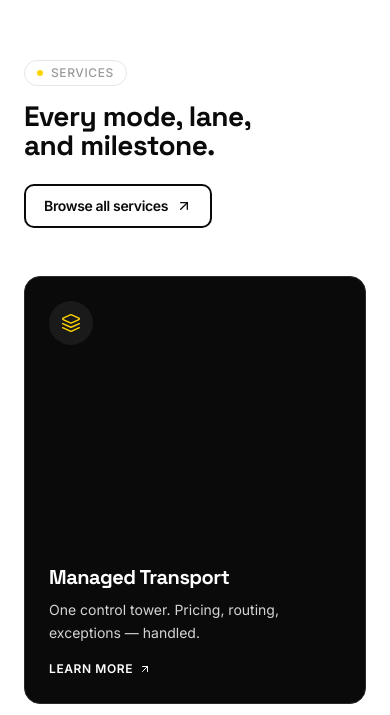
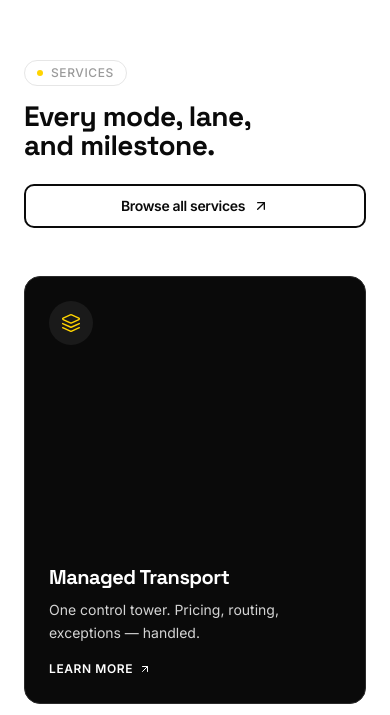
Before and after one commit to thekapturedream/kapture-logistics, a Next.js app: page / in a window 390 px wide. Shown: the part 2338-3053 px from the top of the page. Built offline with nearby package versions, Linux system fonts and the light colour scheme; no server answers.

Commit message:
fix: full-width buttons on mobile (sm:w-auto from 640px)

```diff
--- a/src/app/globals.css
+++ b/src/app/globals.css
@@ -42,7 +42,7 @@ body {
   }
 
   .btn-kapture {
-    @apply inline-flex items-center justify-center gap-2 rounded-kapture px-5 py-3 text-sm font-semibold tracking-tight transition-all duration-200;
+    @apply inline-flex w-full items-center justify-center gap-2 rounded-kapture px-5 py-3 text-sm font-semibold tracking-tight transition-all duration-200 sm:w-auto;
   }
 
   .btn-primary {
```
